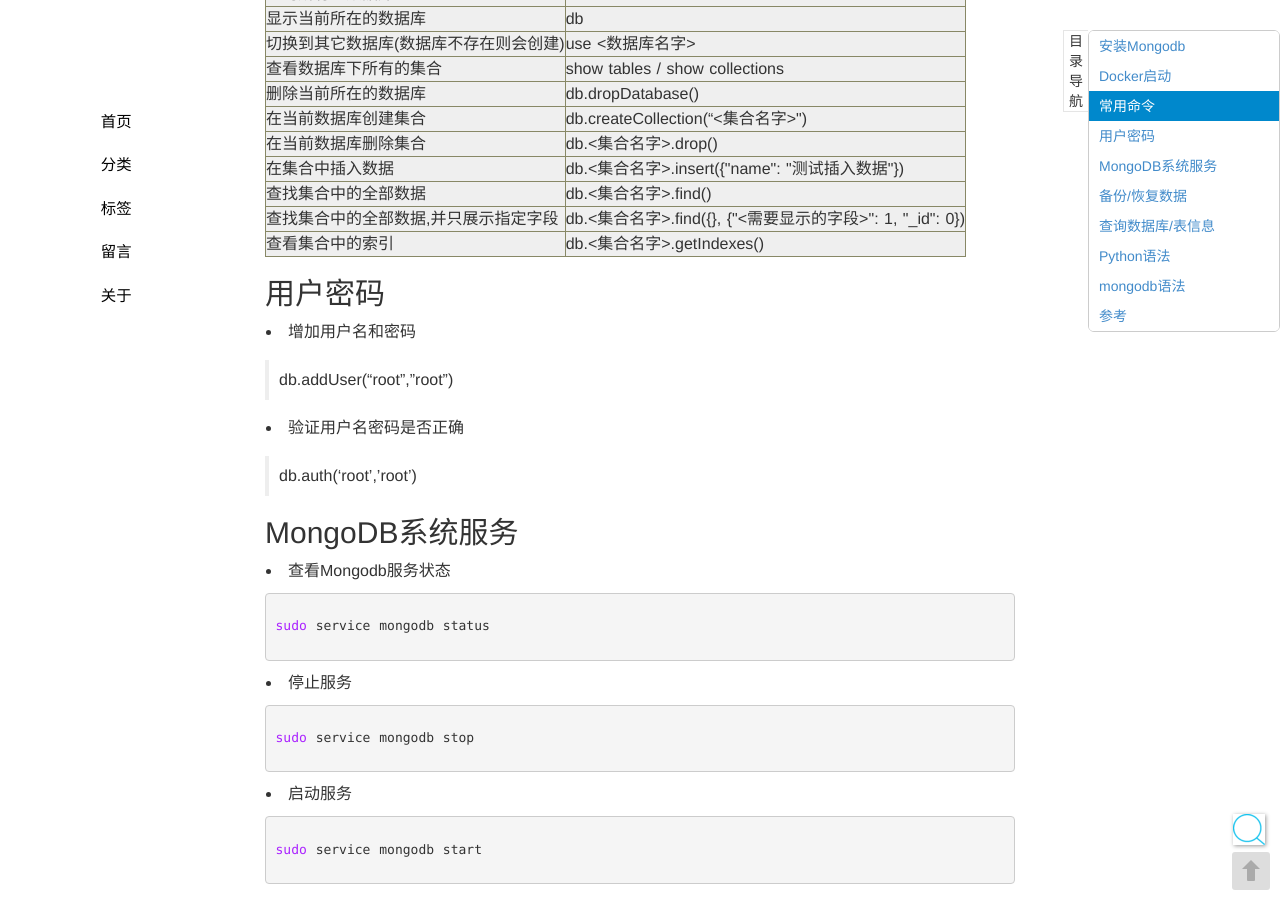
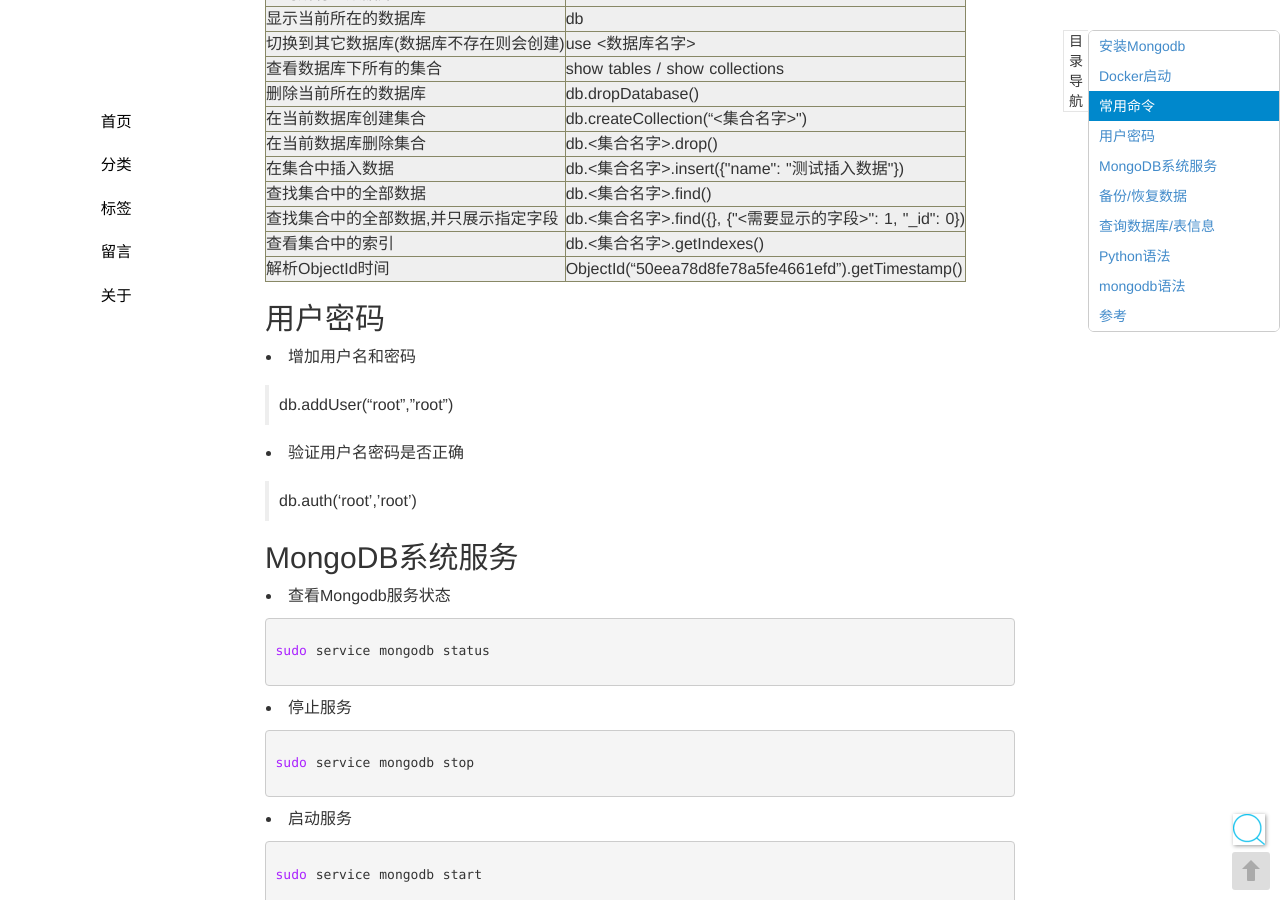
Before and after one commit to seekplum/seekplum.github.io, a Jekyll site: the page built from _posts/2017-01-07-mongodb.md, in a window 1280 px wide and 900 px high, scrolled down 1194 px. Built offline with Jekyll 4.4.1, drawn with Linux system fonts in a browser that asks for light colours; comment, search, counter and statistics services are not loaded.

Commit message:
MOD: mongodb 解析ObjectId时间

```diff
--- a/_posts/2017-01-07-mongodb.md
+++ b/_posts/2017-01-07-mongodb.md
@@ -62,6 +62,7 @@
 |查找集合中的全部数据|db.<集合名字>.find()|
 |查找集合中的全部数据,并只展示指定字段|db.<集合名字>.find({}, {"<需要显示的字段>": 1, "_id": 0})|
 |查看集合中的索引|db.<集合名字>.getIndexes()|
+|解析ObjectId时间|ObjectId("50eea78d8fe78a5fe4661efd").getTimestamp()|
 
 ## 用户密码
 
```
